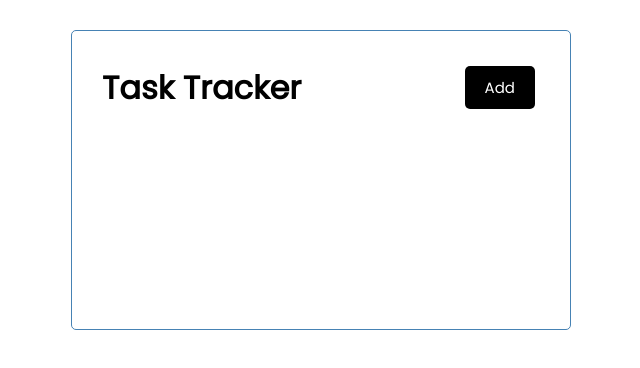
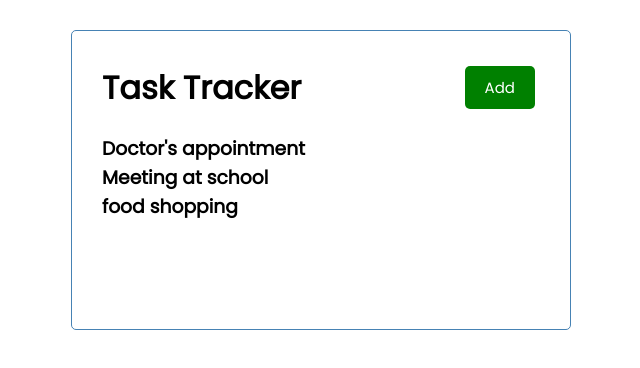
Before and after one commit to sparshsukralia/react-task-tracker, a React (Create React App) app: page / in a window 1280 px wide. Shown: the top 368 px of the page, without its empty margins (319-959 px from the left). Built offline with nearby package versions, Linux system fonts and the light colour scheme.

Commit message:
tasks.map

```diff
--- a/src/App.js
+++ b/src/App.js
@@ -1,10 +1,12 @@
 import React from "react";
 import Header from "./components/Header";
+import Tasks from "./components/Tasks";
 
 function App() {
   return (
     <div className="container">
       <Header title="Task Tracker" />
+      <Tasks />
     </div>
   );
 }
--- /dev/null
+++ b/src/components/Button.js
@@ -0,0 +1,21 @@
+import React from "react";
+import PropTypes from "prop-types";
+
+const Button = ({ text, color }) => {
+  return (
+    <button style={{ backgroundColor: color }} className="btn">
+      {text}
+    </button>
+  );
+};
+
+Button.defaultProps = {
+  color: "steelblue",
+};
+
+Button.propTypes = {
+  text: PropTypes.string,
+  color: PropTypes.string,
+};
+
+export default Button;
--- a/src/components/Header.js
+++ b/src/components/Header.js
@@ -1,10 +1,11 @@
 import React from "react";
+import Button from "./Button";
 
 const Header = ({ title }) => {
   return (
     <header className="header">
       <h1>{title}</h1>
-      <button className="btn">Add</button>
+      <Button text="Add" color="green" />
     </header>
   );
 };
--- /dev/null
+++ b/src/components/Tasks.js
@@ -0,0 +1,33 @@
+import React from "react";
+const tasks = [
+  {
+    id: 1,
+    text: "Doctor's appointment",
+    day: "Feb 5th at 2:30pm",
+    reminder: true,
+  },
+  {
+    id: 2,
+    text: "Meeting at school",
+    day: "Feb 6th at 1:30pm",
+    reminder: true,
+  },
+  {
+    id: 3,
+    text: "food shopping",
+    day: "Feb 5th at 2:30pm",
+    reminder: false,
+  },
+];
+
+const Tasks = () => {
+  return (
+    <>
+      {tasks.map((task) => (
+        <h3 key={task.id}>{task.text}</h3>
+      ))}
+    </>
+  );
+};
+
+export default Tasks;
```
